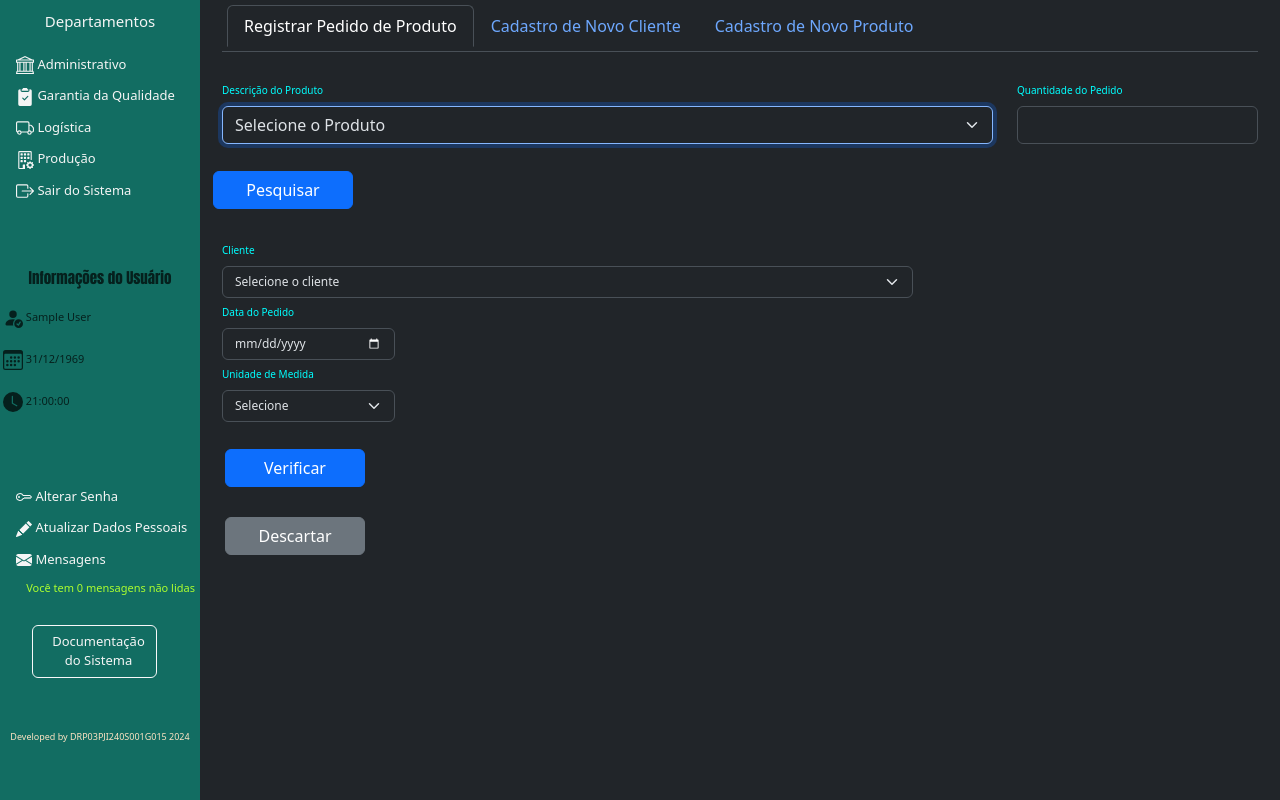
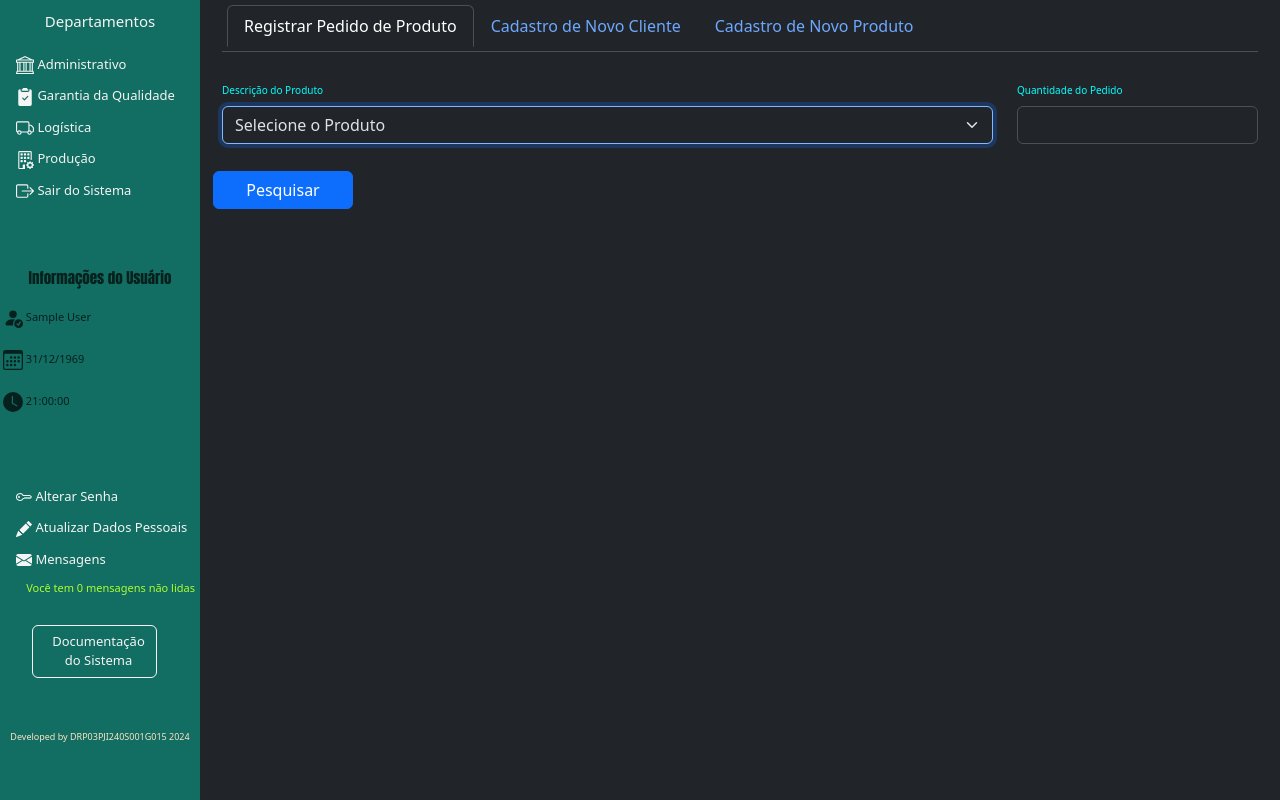
Before and after one commit to GRUPO014-PI-UNIVESP/DRP03PJI240S001G015, a PHP site: page /30EntradaPedido.php in a window 1280 px wide. Run offline with PHP 8.4, Linux system fonts and the light colour scheme; the visitor is signed in with stand-in values (Sample User, id 1); tables that the repository leaves empty or names only in its code hold one stand-in row (values such as "Sample post"); data that the repository does not hold is empty.

Commit message:
construção da entrada de pedido de produto

```diff
--- a/app/30EntradaPedido.php
+++ b/app/30EntradaPedido.php
@@ -100,7 +100,7 @@ if(!empty($confirma['descrProd'])){
      }
     function resetTimer() {
       clearTimeout(time);
-       time = setTimeout(deslogar, 1800000);
+       time = setTimeout(deslogar, 3600000);
      }
   };
   inactivityTime();
@@ -122,17 +122,17 @@ if(!empty($confirma['descrProd'])){
       </li>
     </ul>
     <div class="tab-content" id="myTabContent"><br>
-
       <!-- Entrada de Material -->
         <div class="tab-pane fade show active" id="manage-tab-pane" role="tabpanel" aria-labelledby="manage-tab" tabindex="0" >
           <div class="buscaProduto" id="buscaProduto">
-            <form class="row g-4" method="POST" action="#" onsubmit="submeter();">
+            <?php $descrProd = ''; $qtdeLote = ''; ?>
+            <form class="row g-4" method="POST" action="#">
               <div class="col-md-9">
                 <label for="descrProd" class="form-label" style="font-size: 10px; color:aqua">Descrição do Produto</label>
-                <select style="font-size: 16px;" class="form-select" id="descrProd" name="descrProd" value="" autofocus>
+                <select style="font-size: 16px;" class="form-select" id="descrProd" name="descrProd" autofocus>
                   <option style="font-size: 16px" selected>Selecione o Produto</option>
                   <?php
-                    //
+                    // inclui nome dos produtos como opções de seleção da tag <select>
                     while($produto = $query_produto->fetch(PDO::FETCH_ASSOC)){?>
                       <option style="font-size: 16px"><?php echo $produto['DESCRICAO_PF']; ?></option> <?php
                     }?>
@@ -141,18 +141,29 @@ if(!empty($confirma['descrProd'])){
 
               <div class="col-md-3">
                 <label for="qtdeLote" class="form-label" style="font-size: 10px; color:aqua">Quantidade do Pedido</label>
-                <input style="font-size: 16px; text-align:right" type="text" class="form-control" id="valor1" name="qtdeLote" value="" required>
+                <input style="font-size: 16px; text-align:right" type="text" class="form-control" id="qtdeLote" name="qtdeLote" required>
               </div>
 
               <div class="col-md-2" style="padding: 3px;">
                 <input style="width: 140px; text-align:center" class="btn btn-primary" type="submit" id="pesquisar" name="pesquisar"
-                  value="Pesquisar" onclick="<script> </script>">
+                       value="Pesquisar">
               </div>
             </form>
-          </div>
-            <br>
+
+            <form class="row g-4" action="" method="POST">
               <?php
                 $busca = filter_input_array(INPUT_POST, FILTER_DEFAULT);
+                if(!empty($busca['pesquisar'])){
+                  $descrProd = $busca['descrProd']; $qtdeLote = $busca['qtdeLote'];?>
+                  <div class="col-md-9">
+                    <label for="qtdeLote" class="form-label" style="font-size: 10px; color:aqua">Descrição do Produto</label>
+                    <input style="font-size: 14px;" type="text" class="form-control" id="descrProd" name="descrProd" value="<?php echo $descrProd ?>" readonly>
+                  </div>
+                  <div class="col-md-3">
+                    <label for="qtdeLote" class="form-label" style="font-size: 10px; color:aqua">Quantidade do Pedido</label>
+                    <input style="font-size: 14px; text-align:right" type="text" class="form-control" id="valor1" name="qtdeLote" value="<?php echo $qtdeLote ?>" readonly>
+                  </div><?php } ?>
+              <?php
                 if(isset($busca['pesquisar'])){
                   $prod = $busca['descrProd'];
                   $componente = $connDB->prepare("SELECT * FROM composicao_produto WHERE DESCRICAO_PRODUTO = :prod");
@@ -162,13 +173,13 @@ if(!empty($confirma['descrProd'])){
                 if(!empty($busca['pesquisar'])){ ?>
                   <div class="overflow-auto">
                     <p style="color: aqua">Componentes do Produto</p>
+
                     <table class="table table-dark table-hover">
                       <thead style="font-size: 12px">
                         <tr>
                           <th scope="col" style="width: 30%; color: gray">Descrição do Material</th>
                           <th scope="col" style="width: 15%; color: gray; text-align: center;">Quantidade Necessária</th>
                           <th scope="col" style="width: 15%; color: gray; text-align: center;">Quantidade Disponível</th>
-                      <th scope="col" style="width: 10%; color: gray; text-align: center;">Unidade</th>
                           <th scope="col" style="width: 15%; color: gray; text-align: center;">Observações</th>
                         </tr>
                       </thead>
@@ -178,114 +189,13 @@ if(!empty($confirma['descrProd'])){
                           <th style="width: 30%;">
                             <?php echo $rowCpt['COMPONENTE'] . '<br>'; ?>
                             <?php echo 'Proporção: ' . $rowCpt['PROPORCAO']  . ' %'; ?>  </th>
-                      <td style="width: 15%; text-align: right; font-size: 14px">
-                        <?php $proporcao = ($busca['qtdeLote']) * ($rowCpt['PROPORCAO'] / 100); echo $proporcao; ?> </td>
+                          <td style="width: 15%; text-align: center; font-size: 14px">
+                            <?php $proporcao = ($busca['qtdeLote']) * ($rowCpt['PROPORCAO'] / 100); echo $proporcao . ' ' . $rowCpt['UNIDADE_MEDIDA']; ?> </td>
                           <td style="width: 10%; text-align: center; font-size: 14px">
-                        <?php echo '2.500,00'; ?> </td>
-                      <td style="width: 10%; text-align: center; font-size: 14px">
-                        <?php echo $rowCpt['UNIDADE_MEDIDA']; ?> </td>
+                            <?php echo '2.500,00 ' . $rowCpt['UNIDADE_MEDIDA']; ?> </td>
                           <td style="width: 15%">
                             <!-- Button trigger modal -->
-                        <button type="button" class="btn btn-info" data-bs-toggle="modal" data-bs-target="#exampleModal">
-                          Observações
-                        </button>
-                        <!-- Modal -->
-                        <div class="modal fade" id="exampleModal" tabindex="-1" aria-labelledby="exampleModalLabel" aria-hidden="true">
-                          <div class="modal-dialog">
-                            <div class="modal-content">
-                              <div class="modal-header">
-                                <h1 class="modal-title fs-5" id="exampleModalLabel">Observações sobre o material</h1>
-                              </div>
-                              <div class="modal-body">
-                                <?php echo $rowCpt['OBSERVACOES'] ?>
-                              </div>
-                              <div class="modal-footer">
-                                <button type="button" class="btn btn-info" data-bs-dismiss="modal">Fechar</button>
-                              </div>
-                            </div>
-                          </div>
-                        </div>
-                      </td>
-                    </tr><?php } ?>
-                  </tbody>
-                </table>
-              </div>
-            <?php } ?>
-          <div>
-          <form action="" method="POST">
-            <div class="col-md-8">
-              <label for="cliente" class="form-label" style="font-size: 10px; color:aqua">Cliente</label>
-              <select style="font-size: 12px;" class="form-select" id="cliente" name="cliente" value="">
-                <option style="font-size: 12px" selected>Selecione o cliente</option>
-                <?php
-                  while($customer = $query_customer->fetch(PDO::FETCH_ASSOC)){?>
-                    <option style="font-size: 12px"><?php echo $customer['RAZAO_SOCIAL']; ?></option> <?php
-                  }?>
-              </select>
-            </div>
-
-            <div class="col-md-2">
-              <label for="dataPedido" class="form-label" style="font-size: 10px; color:aqua">Data do Pedido</label>
-              <input style="font-size: 12px;" type="date" class="form-control" id="dataPedido" name="dataPedido" value="" required autofocus>
-            </div>
-
-            <div class="col-md-2">
-              <label for="uniMed" class="form-label" style="font-size: 10px; color:aqua">Unidade de Medida</label>
-              <select style="font-size: 12px;" class="form-select" id="uniMed" name="uniMed" value="<?php echo $uniMed ?>" >
-                <option selected>Selecione</option>
-                <option value="KG">KG</option>
-                <option value="LT">LT</option>
-                <option value="UN">UNIDADE</option>
-              </select>
-            </div>
-
-            <div class="col-md-2" style="padding: 3px;"><br>
-              <input style="width: 140px; text-align:center" class="btn btn-primary" type="submit" id="salvar1" name="salvar1" value="Verificar">
-            </div>
-
-            <div class="col-md-3" style="padding: 3px;"><br>
-              <input style="width: 140px; text-align:center" class="btn btn-secondary" type="reset" id="reset1" name="reset1" value="Descartar" onclick="location.href='./30EntradaPedido.php'">
-            </div>
-          </form>
-          <?php
-            $busca = filter_input_array(INPUT_POST, FILTER_DEFAULT);
-            if(isset($busca['salvar1'])){
-              $prod = $busca['descrProd'];
-              $componente = $connDB->prepare("SELECT * FROM composicao_produto WHERE DESCRICAO_PRODUTO = :prod");
-              $componente->bindParam(':prod', $prod, PDO::PARAM_STR);
-              $componente->execute();
-            }
-          ?>
-          <br>
-          <?php if(!empty($busca['salvar1'])){ ?>
-            <div class="overflow-auto">
-              <p style="color: aqua">Componentes do Produto</p>
-              <table class="table table-dark table-hover">
-                <thead style="font-size: 12px">
-                  <tr>
-                    <th scope="col" style="width: 40%; color: gray">Descrição do Material</th>
-                    <th scope="col" style="width: 10%; color: gray; text-align: center;">Proporção (%)</th>
-                    <th scope="col" style="width: 15%; color: gray; text-align: center;">Quantidade Necessária</th>
-                    <th scope="col" style="width: 10%; color: gray; text-align: center;">Unidade</th>
-                    <th scope="col" style="width: 15%; color: gray; text-align: center;">Observações</th>
-                  </tr>
-                </thead>
-                <tbody style="height: 30%; font-size: 11px;">
-                  <?php while($rowCpt = $componente->fetch(PDO::FETCH_ASSOC)){?>
-                  <tr>
-                    <th style="width: 40%;">
-                      <?php echo $rowCpt['COMPONENTE']; ?> </th>
-                    <td style="width: 10%; text-align: center; font-size: 14px">
-                      <?php echo $rowCpt['PROPORCAO']  . ' %'; ?> </td>
-                    <td style="width: 15%; text-align: right; font-size: 14px">
-                      <?php $proporcao = ($busca['qtdeLote']) * ($rowCpt['PROPORCAO'] / 100); echo $proporcao; ?> </td>
-                    <td style="width: 10%; text-align: center; font-size: 14px">
-                      <?php echo $rowCpt['UNIDADE_MEDIDA']; ?> </td>
-                    <td style="width: 15%">
-                      <!-- Button trigger modal -->
-                      <button type="button" class="btn btn-info" data-bs-toggle="modal" data-bs-target="#exampleModal">
-                        Observações
-                      </button>
+                            <button type="button" class="btn btn-info" data-bs-toggle="modal" data-bs-target="#exampleModal"></button>
                             <!-- Modal -->
                             <div class="modal fade" id="exampleModal" tabindex="-1" aria-labelledby="exampleModalLabel" aria-hidden="true">
                               <div class="modal-dialog">
@@ -309,6 +219,8 @@ if(!empty($confirma['descrProd'])){
                   </div>
                 <?php } ?>
               <div class="col-md-9" style="padding: 3px;"></div>
+            </form>
+          </div>
         </div>
       </div>
       <!-- Novo Cliente -->
--- a/app/EstruturaPrincipal.php
+++ b/app/EstruturaPrincipal.php
@@ -161,25 +161,11 @@ function limitador($texto, $limite, $quebra = true){ $tamanho = strlen($texto);
       valorInput.length === maximoInput ? document.getElementById(`${mascaraInput}Input`).value = mascaras[mascaraInput]
       : document.getElementById(`${mascaraInput}Input`).value = valorSemPonto;
     };
-
-    // persistir valor de campo mesmo submetendo formulário
-    function PersistirValor(){
-          document.getElementById("descrProd").value = localStorage.getItem("descrProd");
-          document.getElementById("qtdeLote").value = localStorage.getItem("qtdeLote");
-          var produto = document.getElementById("descrProd");
-    }
-    function submeter(){
-          localStorage.setItem("descrProd", document.getElementById("descrProd").value);
-          localStorage.setItem("qtdeLote", document.getElementById("qtdeLote").value);
-    }
-    function exibir(){
-      document.write(produto);
-    }
     function limpaTela() {
             $('#buscaProduto div').empty()
         }
   </script>
-  <body onload="PersistirValor();">
+  <body>
     <!-- Barra lateral Superior-->
     <div class="sidebarTop">
       <p style="text-align: center; font-size: 15px">Departamentos</p>
```
Lines whose indentation alone changed are shown as unchanged.
